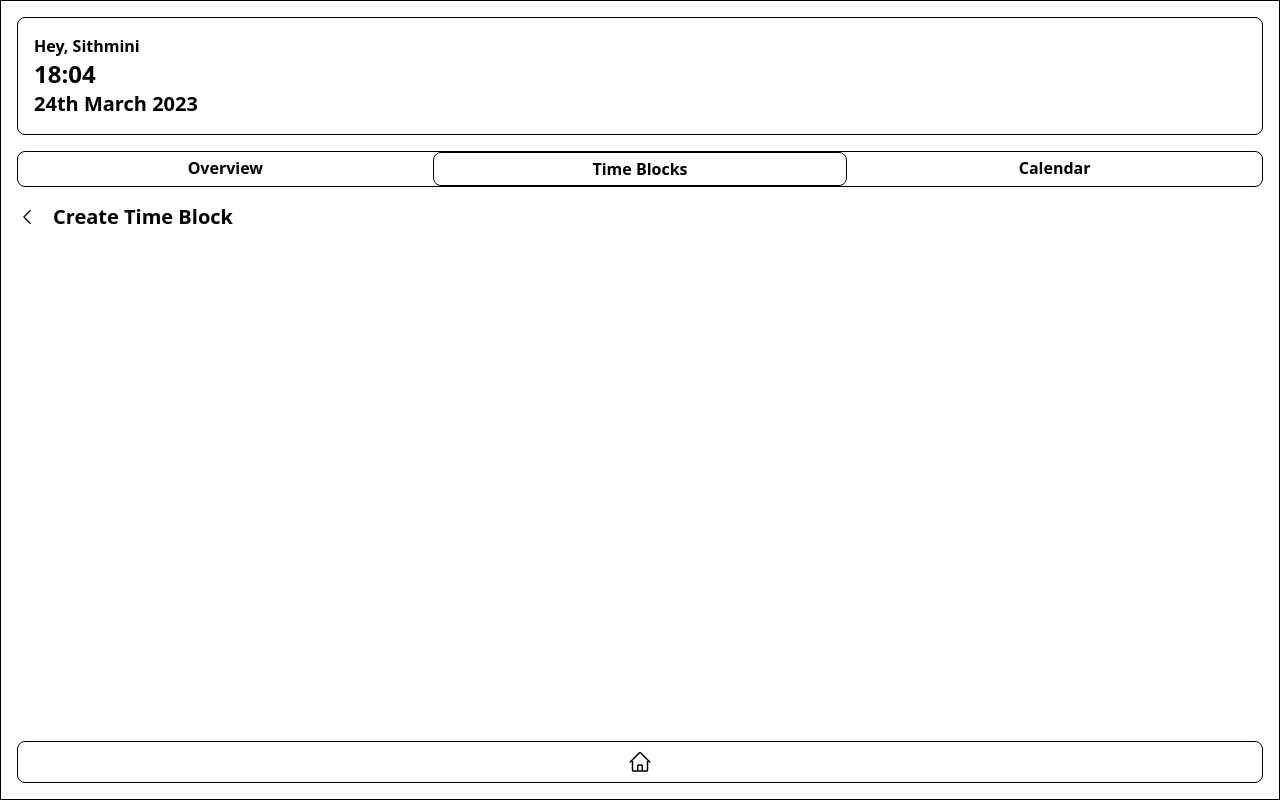
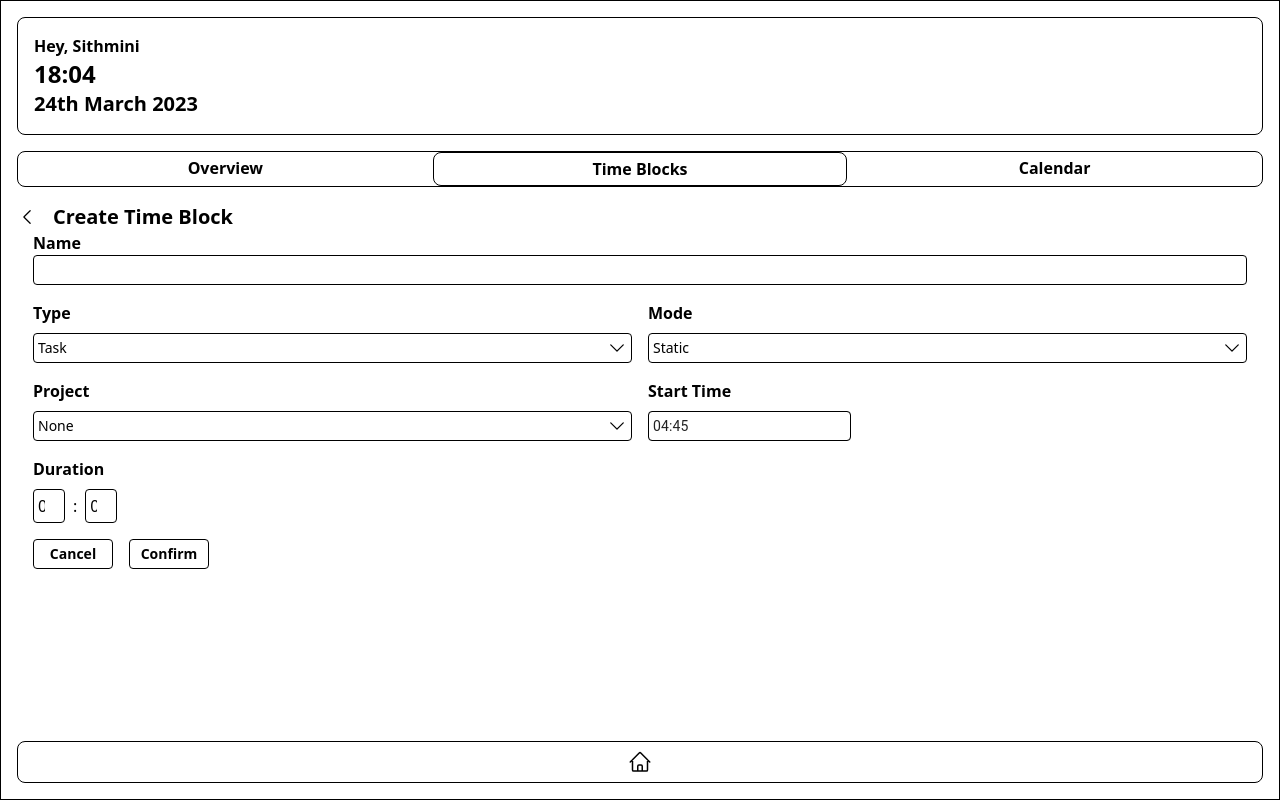
Before and after one commit to genesislifemanager/genesis-frontend, a React (Vite) app: page /home/timeblocks/create in a window 1280 px wide. Built offline with nearby package versions, Linux system fonts and the light colour scheme.

Commit message:
feat: create timeblock functionality with direct server connection

```diff
--- /dev/null
+++ b/src/api/api.ts
@@ -0,0 +1,37 @@
+import axios from "axios";
+
+type timeblock = {};
+
+const api = axios.create({
+  baseURL: "http://localhost:5174/api",
+});
+
+export const getAllTimeblocks = async () => {
+  try {
+    const res = await api.get("/timeblocks");
+    return res.data.timeblocks;
+  } catch (error) {
+    throw new Error("Unable to connect to the server");
+  }
+};
+
+export const createTimeblock = async (
+  timeblockName: string,
+  type: string,
+  mode: string,
+  s: Date | null,
+  duration: { h: string; m: string },
+  project: string | null,
+  reminder: Date | null
+) => {
+
+  const blockDuration = { h: parseInt(duration.h), m: parseInt(duration.m) };
+  console.log({ timeblockName, type, mode, s, blockDuration, project, reminder });
+
+  try {
+      const res = await api.post("/timeblocks", {name:timeblockName,type,mode,s,duration:blockDuration,project,reminder});
+      return res.data.newTimeblock;
+  } catch (error) {
+      throw new Error("Unable to connect to the server");
+  }
+};
--- a/src/index.css
+++ b/src/index.css
@@ -1,3 +1,16 @@
 @tailwind base;
 @tailwind components;
 @tailwind utilities;
+
+.MuiInputBase-input {
+  padding: 4px !important;
+  border: 1px solid black !important;
+  border-radius: 4px !important;
+  outline: none !important;
+  font-size: 14px !important;
+}
+
+.MuiTextField-root {
+  margin-top: 8px !important;
+  outline: none !important;
+}
--- a/src/routes/home/create-timeblock.tsx
+++ b/src/routes/home/create-timeblock.tsx
@@ -1,21 +1,205 @@
-import { ChevronLeftIcon } from "@heroicons/react/24/solid";
+import { ChevronLeftIcon, ChevronDownIcon } from "@heroicons/react/24/solid";
+import { ChangeEvent, useState } from "react";
 import { useNavigate } from "react-router-dom";
+import { Listbox } from "@headlessui/react";
+import { AdapterMoment } from "@mui/x-date-pickers/AdapterMoment";
+import TextField from "@mui/material/TextField";
+import { LocalizationProvider } from "@mui/x-date-pickers/LocalizationProvider/LocalizationProvider";
+import { TimePicker } from "@mui/x-date-pickers/TimePicker/TimePicker";
+import { createTimeblock } from "../../api/api";
+import clsx from "clsx";
+
+const types = [
+  { id: 1, label: "Task", value: "task" },
+  { id: 2, label: "Event", value: "event" },
+  { id: 3, label: "Routine", value: "routine" },
+];
+const modes = [
+  { id: 1, label: "Static", value: "static" },
+  { id: 2, label: "Dynamic", value: "dynamic" },
+];
+const projects = [
+  { id: 1, label: "None", value: "none" },
+  { id: 2, label: "Genesis", value: "genesis" },
+  { id: 3, label: "Mobile", value: "mobile" },
+];
 
 function CreateTimeBlock() {
+  const navigate = useNavigate();
+  const [timeblockName,setTimeblockName] = useState("");
+  const [type, setType] = useState(types[0]);
+  const [mode, setMode] = useState(modes[0]);
+  const [s, setS] = useState<Date | null>(new Date());
+  const [duration,setDuration] = useState({h:'0',m:'0'})
+  const [project, setProject] = useState(projects[0]);
 
-  const navigate = useNavigate();
+  const [showNameError, setShowNameError] = useState(false);
+  const [showDurationError, setShowDurationError] = useState(false);
+
+  const handleDurationChange = (e:ChangeEvent<HTMLInputElement>) =>{
+    console.log(duration);
+
+    setDuration({...duration,[e.target.name]:e.target.value});
+  }
+
+  const handleConfirm = async () => {
+    if (timeblockName  === "") {
+      setShowNameError(true);
+      const errtimer = setTimeout(()=>{
+        setShowNameError(false);
+      },500);
+      return;
+    }
+
+    if (duration.h  === '0' && duration.m === '0') {
+      setShowDurationError(true);
+      const errtimer = setTimeout(()=>{
+        setShowDurationError(false);
+      },500);
+      return;
+    }
+
+    await createTimeblock(timeblockName,type.value,mode.value,s,duration,null,null);
+    navigate(-1);
+  }
 
   return (
     <div className="mt-4 border-black">
       <div className="cursor-pointer flex gap-x-4 items-center">
-        <ChevronLeftIcon width={20} height={20} onClick={()=>{
-          navigate(-1);
-        }}/>
+        <ChevronLeftIcon
+          width={20}
+          height={20}
+          onClick={() => {
+            navigate(-1);
+          }}
+        />
         <h1 className="text-xl font-semibold">Create Time Block</h1>
       </div>
-      <div>
+      <form className="px-4">
+        <div className="">
+          <label htmlFor="name" className="block text-base font-semibold">
+            Name
+          </label>
+          <input id="name" value={timeblockName} onChange={(e)=>{
+            setTimeblockName(e.target.value);
+          }} className={clsx("border  border-black w-full text-sm rounded px-2 py-1",{"border-red-500":showNameError})} name="name" type="text" />
+          <p className={clsx("text-xs text-red-500",{"block":showNameError,"hidden":!showNameError})}>'Name' can't be empty</p>
+        </div>
 
-      </div>
+        <div className="grid grid-cols-2 gap-4 border-black">
+          <div className="relative mt-4">
+            <label className="block text-base font-semibold">Type</label>
+            <Listbox value={type} onChange={setType}>
+              <Listbox.Button
+                as="div"
+                className={
+                  "border mt-2 cursor-pointer text-sm px-1 py-1 rounded flex items-center justify-between border-black"
+                }
+              >
+                <span className="block">{type.label}</span>
+                <ChevronDownIcon width={20} height={20} />
+              </Listbox.Button>
+              <Listbox.Options
+                className={"border bg-slate-200 absolute z-10 left-0 right-0  mt-1 rounded border-black"}
+              >
+                {types.map((type) => (
+                  <Listbox.Option className={"cursor-pointer  text-sm px-1 py-1 "} key={type.id} value={type}>
+                    {type.label}
+                  </Listbox.Option>
+                ))}
+              </Listbox.Options>
+            </Listbox>
+          </div>
+
+          <div className="relative mt-4">
+            <label className="block text-base font-semibold">Mode</label>
+            <Listbox value={mode} onChange={setMode}>
+              <Listbox.Button
+                as="div"
+                className={
+                  "border mt-2 cursor-pointer text-sm px-1 py-1 rounded flex items-center justify-between border-black"
+                }
+              >
+                <span className="block">{mode.label}</span>
+                <ChevronDownIcon width={20} height={20} />
+              </Listbox.Button>
+              <Listbox.Options className={"border bg-slate-200 z-10 absolute left-0 right-0 mt-1 rounded border-black"}>
+                {modes.map((mode) => (
+                  <Listbox.Option className={"cursor-pointer  text-sm px-1 py-1 "} key={mode.id} value={mode}>
+                    {mode.label}
+                  </Listbox.Option>
+                ))}
+              </Listbox.Options>
+            </Listbox>
+          </div>
+
+          <div className="relative">
+            <label className="block text-base font-semibold">Project</label>
+            <Listbox value={project} onChange={setProject}>
+              <Listbox.Button
+                as="div"
+                className={
+                  "border mt-2 cursor-pointer text-sm px-1 py-1 rounded flex items-center justify-between border-black"
+                }
+              >
+                <span className="block">{project.label}</span>
+                <ChevronDownIcon width={20} height={20} />
+              </Listbox.Button>
+              <Listbox.Options className={"border bg-slate-200 z-10 absolute left-0 right-0 mt-1 rounded border-black"}>
+                {projects.map((project) => (
+                  <Listbox.Option className={"cursor-pointer  text-sm px-1 py-1 "} key={project.id} value={project}>
+                    {project.label}
+                  </Listbox.Option>
+                ))}
+              </Listbox.Options>
+            </Listbox>
+          </div>
+
+          <div className="relative">
+            <label className="block text-base font-semibold">Start Time</label>
+            <LocalizationProvider dateAdapter={AdapterMoment}>
+              <TimePicker
+                ampm={false}
+                value={s}
+                onChange={(newS) => {
+                  setS(newS);
+                }}
+                renderInput={(params) => <TextField {...params} />}
+              />
+            </LocalizationProvider>
+          </div>
+
+          <div className="relative">
+            <label className="block text-base font-semibold">Duration</label>
+            <div className="mt-2 flex items-center gap-x-2">
+              <input
+                type="number"
+                name="h"
+                value={duration.h}
+                onChange={handleDurationChange}
+                className=" w-8 border text-center block border-black text-base px-1 py-1 rounded outline-none"
+              />
+              <span className="">:</span>
+              <input
+                type="number"
+                name="m"
+                value={duration.m}
+                onChange={handleDurationChange}
+                className=" w-8 border text-center block border-black text-base px-1 py-1 rounded outline-none"
+              />
+            </div>
+            <p className={clsx("text-xs text-red-500",{"block":showDurationError,"hidden":!showDurationError})}>Both hours and minutes can't be '0'</p>
+        </div>
+        </div>
+        <div className="flex gap-x-4 border-black mt-4">
+          <button onClick={()=>{navigate(-1)}} type="button" className="border block border-black rounded px-1 py-1 text-sm font-semibold w-20">
+            Cancel
+          </button>
+          <button onClick={handleConfirm} type="button" className="border block border-black rounded px-1 py-1 text-sm font-semibold w-20">
+            Confirm
+          </button>
+        </div>
+      </form>
     </div>
   );
 }
--- a/src/routes/home/selected-day.tsx
+++ b/src/routes/home/selected-day.tsx
@@ -2,6 +2,7 @@ import { PlusCircleIcon } from "@heroicons/react/24/outline";
 import { DateContext } from "../../contexts/DateContext";
 import { useContext } from "react";
 import { NavLink } from "react-router-dom";
+
 
 function SelectedDay() {
   const { selectedDate } = useContext(DateContext);
```
Also changed, not shown: package.json (+7 -0 lines), 1 other file (tests, documents, lock files or other folders).
